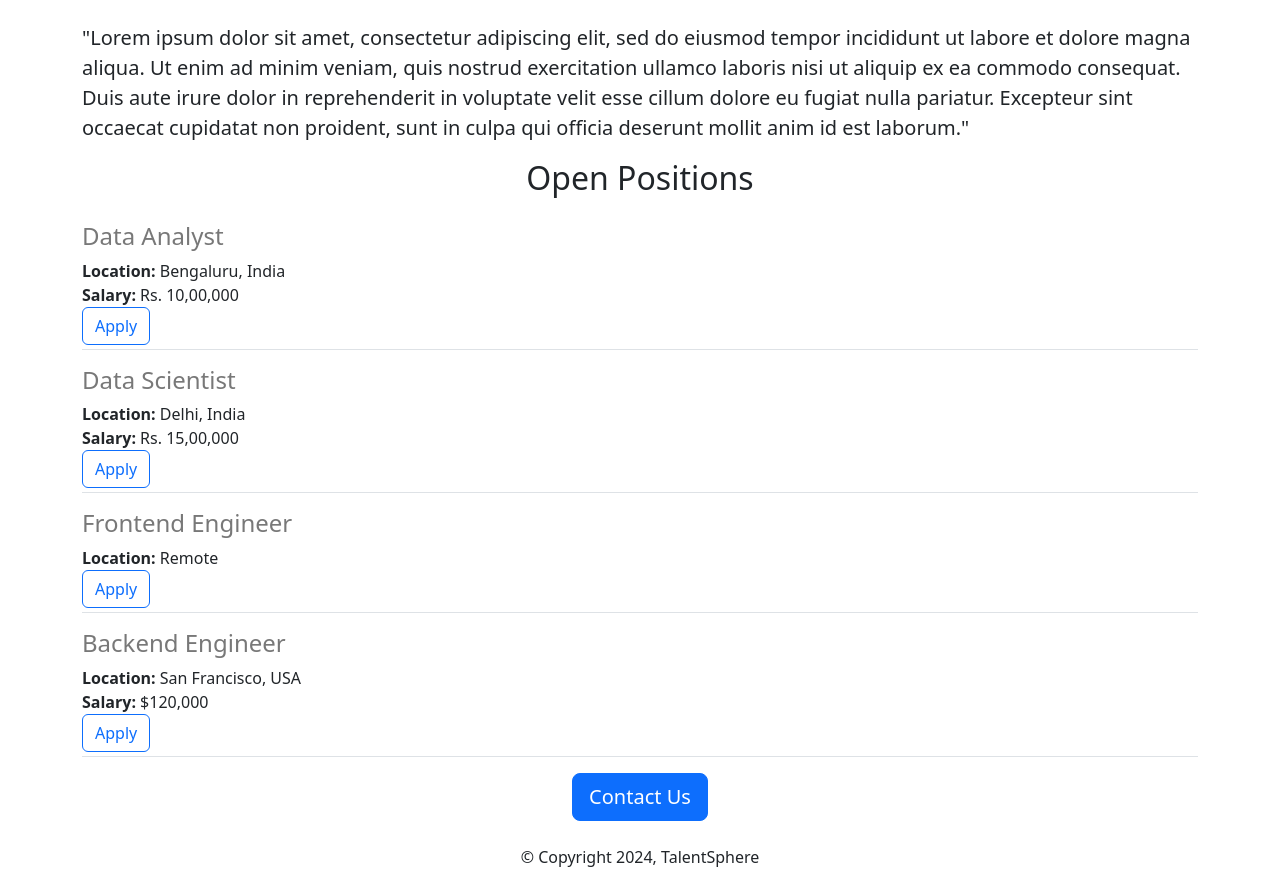
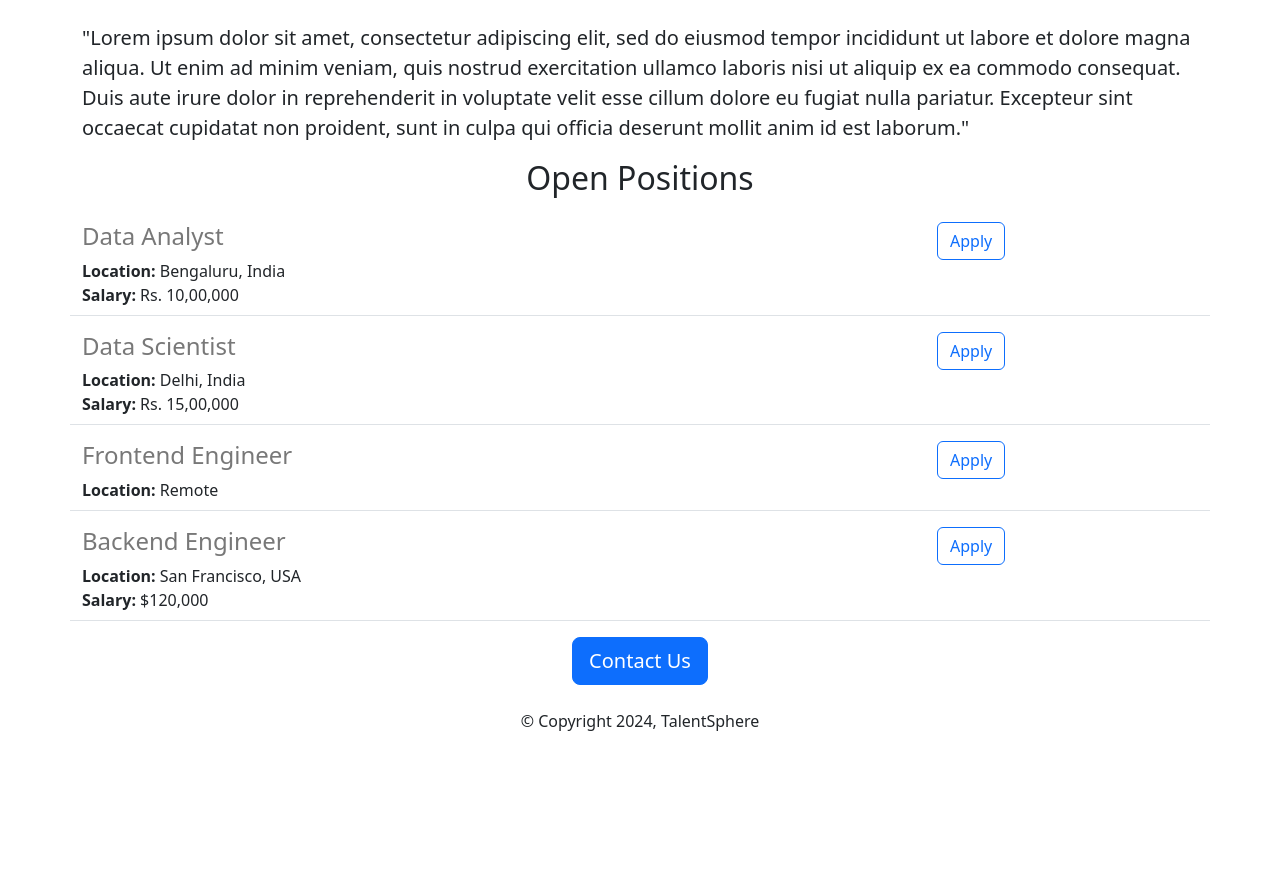
Before and after one commit to Chavan-Gourav/breezely-careers-website-V2, a Flask app: page / in a window 1280 px wide. Shown: the part 487-1372 px from the top of the page. After the commit the page ends 1218 px from the top, so only its background shows below. Run offline with Flask 3, Linux system fonts and the light colour scheme.

Commit message:
added more code

```diff
--- a/app.py
+++ b/app.py
@@ -1,19 +1,24 @@
-from flask import Flask, render_template
+from flask import Flask , render_template, jsonify
 
 app = Flask(__name__)
 
-@app.route('/')
-def index():
-    # Sample job data
-    Jobs = [
+# Sample job data
+JOBS = [
         {'title': 'Data Analyst', 'location': 'Bengaluru, India', 'salary': 'Rs. 10,00,000'},
         {'title': 'Data Scientist', 'location': 'Delhi, India', 'salary': 'Rs. 15,00,000'},
         {'title': 'Frontend Engineer', 'location': 'Remote'},
-        {'title': 'Backend Engineer', 'location': 'San Francisco, USA', 'salary': '$120,000'}
-    ]
+        {'title': 'Backend Engineer', 'location': 'San Francisco, USA', 'salary': '$120,000'} ]
+@app.route('/')
+def index():
+    return render_template('home.html', jobs=JOBS)
 
-    # Render home.html and pass the job data
-    return render_template('home.html', jobs=Jobs)
+@app.route('/api/jobs')
+def list_jobs():
+    return jsonify(JOBS)
+
+
+
+
 
 if __name__ == '__main__':
     app.run(host='0.0.0.0', debug=True)
--- a/templates/home.html
+++ b/templates/home.html
@@ -1,9 +1,10 @@
-<!DOCTYPE html>
-<html lang="en">
+<!DOCTYPE html lang="en">
 <head>
     <meta charset="UTF-8">
     <meta name="viewport" content="width=device-width, initial-scale=1.0">
     <title>TalentSphere</title>
+    <meta charset="utf-8">
+    <meta name="viewport" content="width=device-width, initial-scale=1">
     <link href="https://cdn.jsdelivr.net/npm/bootstrap@5.3.3/dist/css/bootstrap.min.css" rel="stylesheet"
     integrity="sha384-QWTKZyjpPEjISv5WaRU9OFeRpok6YctnYmDr5pNlyT2bRjXh0JMhjY6hW+ALEwIH" crossorigin="anonymous">
     <style>
@@ -13,16 +14,12 @@
             width: 100%;
         }
     </style>
+
 </head>
 <body>
     <div class="container">
-        <!-- Page Header -->
         <h1 class="text-center mt-2 mb-4">TalentSphere</h1>
-
-        <!-- Banner Image -->
-        <img class="img-fluid" id="banner" src="http://127.0.0.1:5500/static/banner.jpg" alt="banner img">
-
-        <!-- About Section -->
+    <img class="img-fluid" id="banner" src="http://127.0.0.1:5500/static/banner.jpg" alt="banner img" >
     <h2 class="text-center mt-2 mb-4">About TalentSphere</h2>
     <p class="lead">
         "Lorem ipsum dolor sit amet, consectetur adipiscing elit, sed do eiusmod tempor incididunt ut
@@ -31,20 +28,16 @@
         voluptate velit esse cillum dolore eu fugiat nulla pariatur. Excepteur sint occaecat cupidatat
          non proident, sunt in culpa qui officia deserunt mollit anim id est laborum."
     </p>
-
-        <!-- Open Positions Section -->
     <h2 class="text-center mt-2 mb-4">Open Positions</h2>
     <div>
         {% for job in jobs %}
             {% include 'jobitem.html' %}
         {% endfor %}
     </div>
-
-        <!-- Footer Section -->
     <div class="text-center">
         <button class="btn btn-primary btn-lg">Contact Us</button>
         <p class="mt-4">© Copyright 2024, TalentSphere</p>
     </div>
     </div>
 </body>
-</html>
+</!DOCTYPE html>
--- a/templates/jobitem.html
+++ b/templates/jobitem.html
@@ -1,5 +1,6 @@
-<div class="border-bottom" style="margin-bottom: 16px; padding-bottom: 4px;">
-    <h4 style="color: rgb(120,120,120); margin-bottom: 8px;">{{ job['title'] }}</h4>
+<div class="border-bottom row" style="margin-bottom: 16px; padding-bottom: 8px;">
+    <div class="col-9">
+        <h4 style="color: rgb(120,120,120); margin-bottom: 8px;">{{ job['title'] }}</h4>
     <div>
         <b>Location:</b> {{ job['location'] }}
     </div>
@@ -8,5 +9,8 @@
         <b>Salary:</b> {{ job['salary'] }}
     </div>
     {% endif %}
-    <button type="button" class="btn btn-outline-primary">Apply</button>
+    </div>
+    <div class="col-3">
+        <button type="button" class="btn btn-outline-primary">Apply</button>
+    </div>
 </div>
```
Lines whose indentation alone changed are shown as unchanged.
